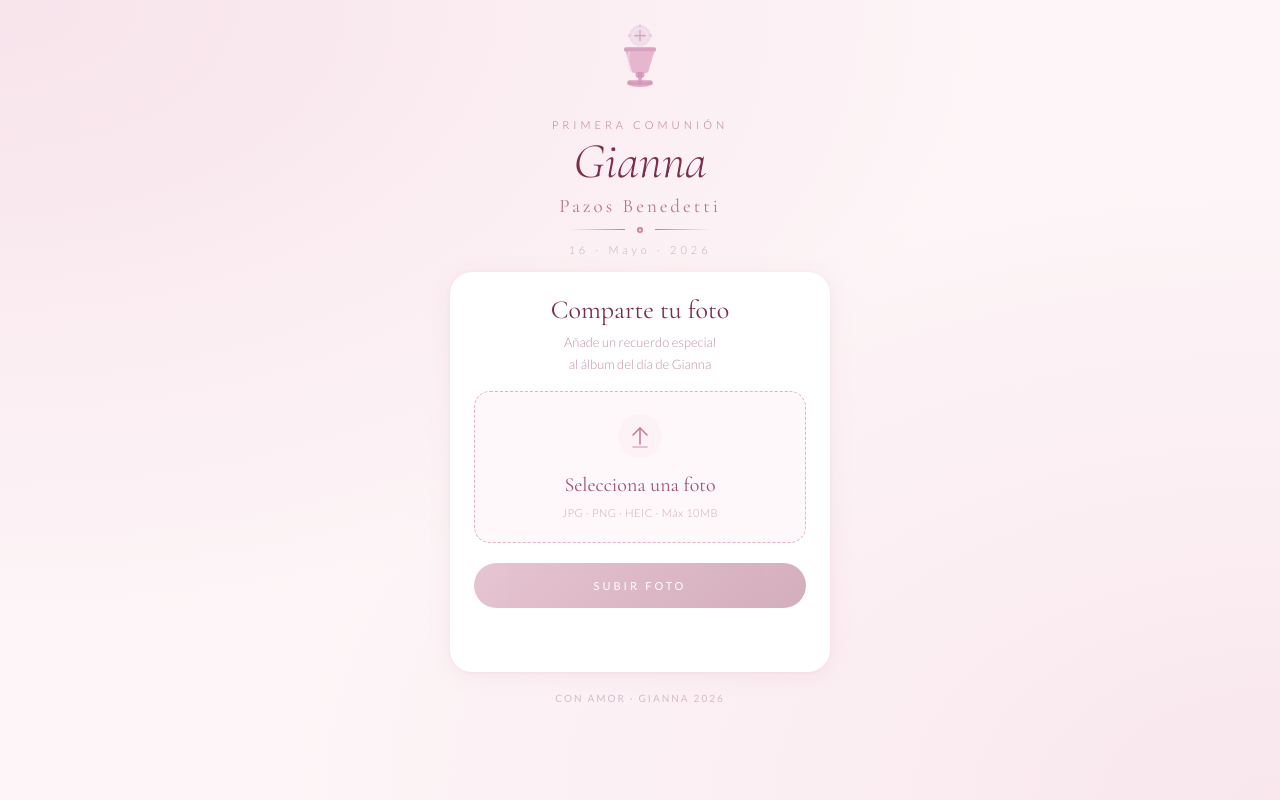
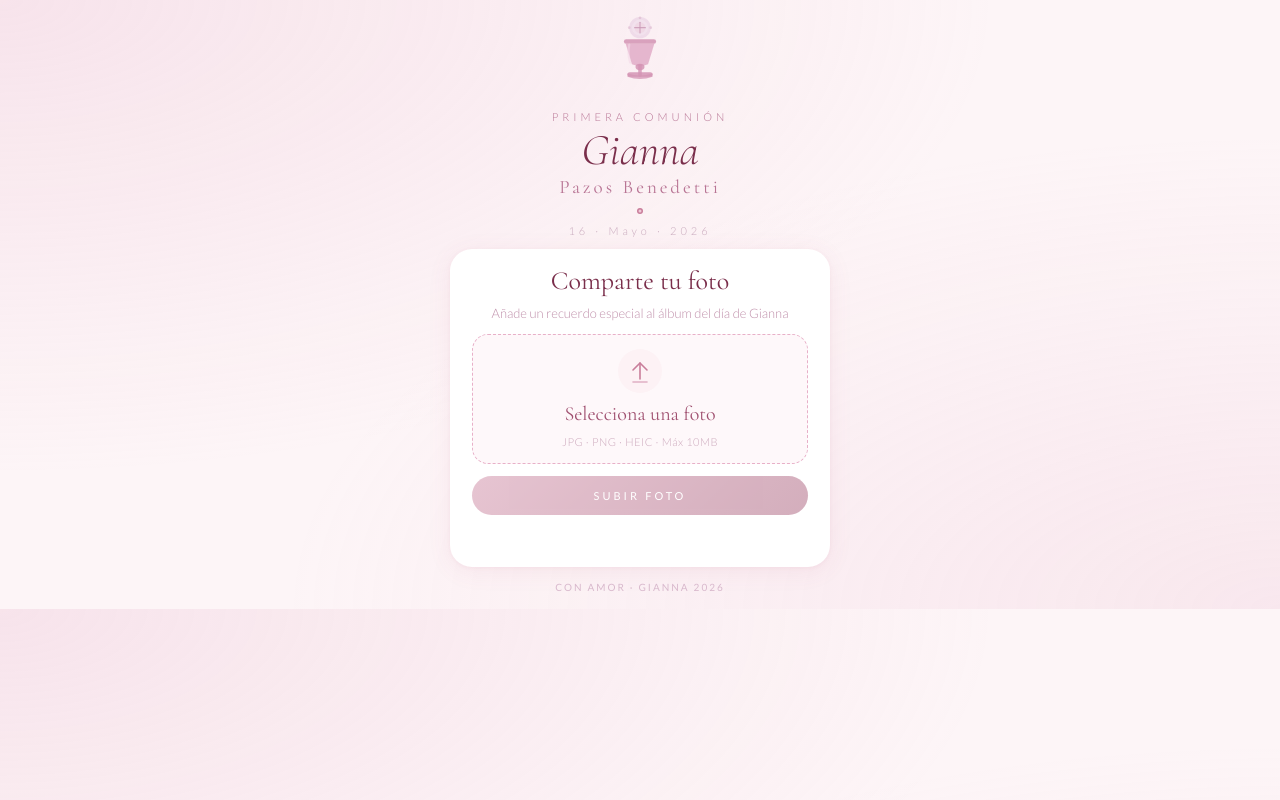
Before and after one commit to thelayermonkey/nfc-album, a website: page index.html in a window 1280 px wide. Drawn offline with nearby package versions, Linux system fonts and the light colour scheme.

Commit message:
index.html

```diff
--- a/index.html
+++ b/index.html
@@ -11,7 +11,6 @@
     * { margin: 0; padding: 0; box-sizing: border-box; }
 
     body {
-      min-height: 100vh;
       background-color: #FDF5F7;
       background-image:
         radial-gradient(ellipse at top left, rgba(232, 176, 200, 0.25) 0%, transparent 55%),
@@ -20,7 +19,7 @@
       display: flex;
       flex-direction: column;
       align-items: center;
-      padding: 24px 20px 28px;
+      padding: 16px 20px 16px;
     }
 
     .top-decoration {
@@ -41,7 +40,7 @@
 
     .name {
       font-family: 'Cormorant Garamond', serif;
-      font-size: 50px;
+      font-size: 44px;
       font-weight: 300;
       color: #7A2E4B;
       line-height: 1.05;
@@ -55,7 +54,7 @@
       font-weight: 400;
       color: #B87494;
       letter-spacing: 3px;
-      margin-top: 6px;
+      margin-top: 2px;
     }
 
     .divider {
@@ -87,13 +86,13 @@
     .card {
       background: white;
       border-radius: 22px;
-      padding: 22px 24px 26px;
+      padding: 16px 22px 20px;
       width: 100%;
       max-width: 380px;
       box-shadow:
         0 4px 24px rgba(180, 80, 120, 0.08),
         0 1px 4px rgba(180, 80, 120, 0.06);
-      margin-top: 16px;
+      margin-top: 12px;
       text-align: center;
     }
 
@@ -110,17 +109,17 @@
       font-weight: 300;
       color: #BF8FAA;
       line-height: 1.7;
-      margin-bottom: 16px;
+      margin-bottom: 10px;
     }
 
     .upload-area {
       border: 1.5px dashed #E8B0C8;
       border-radius: 16px;
-      padding: 22px 16px;
+      padding: 14px 16px;
       cursor: pointer;
       transition: border-color 0.25s, background 0.25s;
       background: #FEF8FA;
-      margin-bottom: 20px;
+      margin-bottom: 12px;
       position: relative;
     }
 
@@ -135,7 +134,7 @@
       background: #FDF2F5;
     }
 
-    .upload-icon { margin-bottom: 12px; }
+    .upload-icon { margin-bottom: 6px; }
 
     .upload-label {
       font-family: 'Cormorant Garamond', serif;
@@ -169,7 +168,7 @@
 
     .btn {
       width: 100%;
-      padding: 16px;
+      padding: 13px;
       background: linear-gradient(135deg, #C97D9A 0%, #9E4A6A 100%);
       color: white;
       border: none;
@@ -216,7 +215,7 @@
     }
 
     .mensaje {
-      margin-top: 18px;
+      margin-top: 12px;
       font-size: 13px;
       color: #BF8FAA;
       font-weight: 300;
@@ -236,7 +235,7 @@
     }
 
     .footer-text {
-      margin-top: 20px;
+      margin-top: 14px;
       font-size: 10px;
       color: #D8B8CC;
       letter-spacing: 2px;
@@ -298,7 +297,7 @@
   <!-- Tarjeta de subida -->
   <div class="card">
     <h2 class="card-title">Comparte tu foto</h2>
-    <p class="card-desc">Añade un recuerdo especial<br>al álbum del día de Gianna</p>
+    <p class="card-desc">Añade un recuerdo especial al álbum del día de Gianna</p>
 
     <div class="upload-area" id="uploadArea" onclick="document.getElementById('archivo').click()">
       <div class="upload-icon">
```
